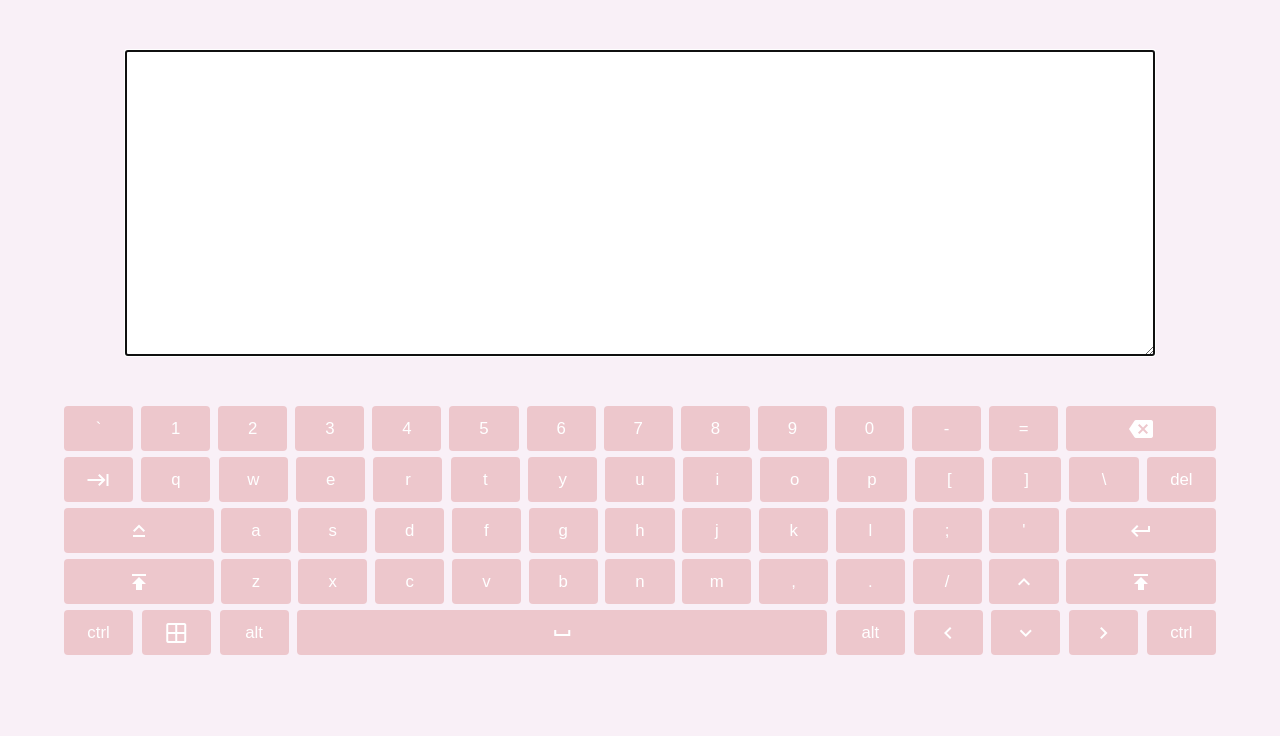
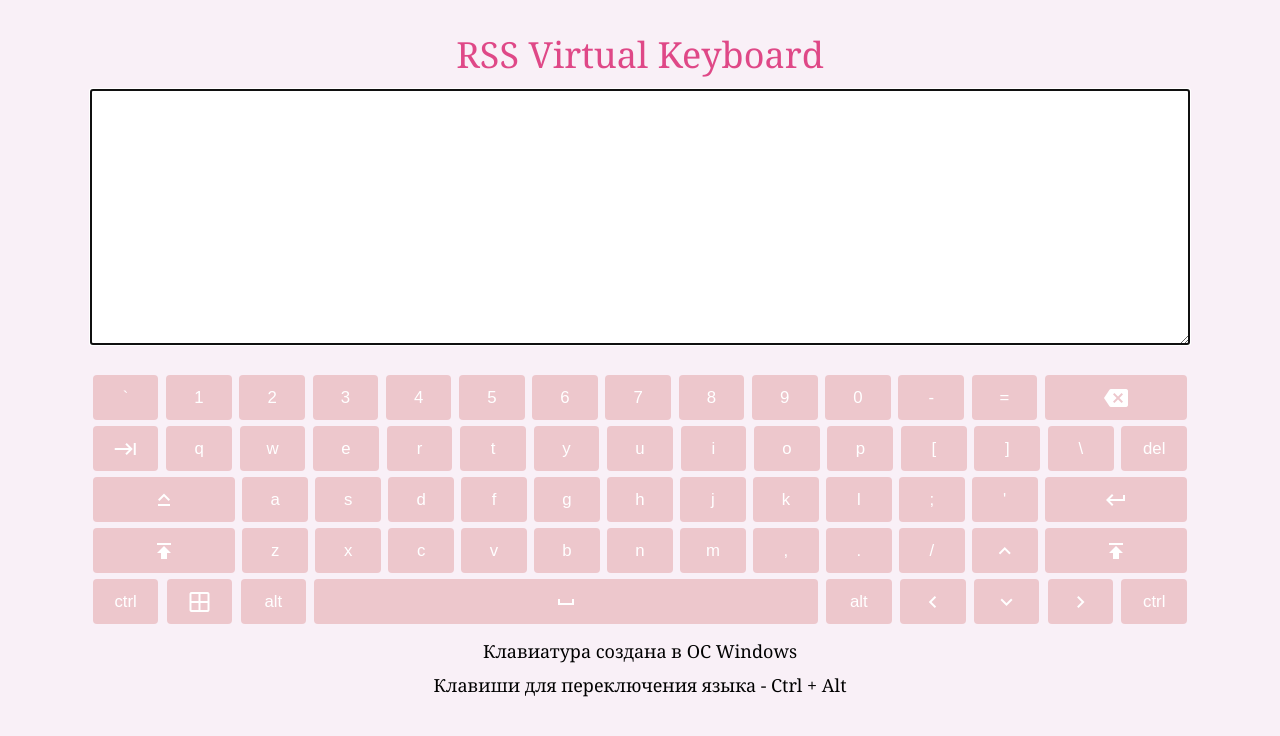
Before and after one commit to Lidiya-prog/Virtual-Keyboard, a website with bundled scripts: page src/index.html in a window 1280 px wide. Built offline with nearby package versions, Linux system fonts and the light colour scheme.

Commit message:
feat: add new function for generate keyboard, change styles

```diff
--- a/src/index.html
+++ b/src/index.html
@@ -12,7 +12,6 @@
     />
   </head>
   <body>
-    <div class="main-container"></div>
     <script type="module" src="./index.js"></script>
   </body>
 </html>
--- a/src/js/Keyboard.js
+++ b/src/js/Keyboard.js
@@ -77,17 +77,46 @@ export default class Keyboard {
 
         this.elements.keys = this.elements.keysContainer.querySelectorAll('.key');
 
-        const container = document.querySelector('.main-container')
+        // const container = document.querySelector('.main-container')
 
-        this.elements.main.appendChild(this.elements.textarea)
-        this.elements.main.appendChild(this.elements.keysContainer)
 
-        container.appendChild(this.elements.main)
+
+        // container.appendChild(this.elements.main)
+
+        this.renderKeyboard()
 
         this.elements.textarea.addEventListener('keyup', (event) => this.keyboardClick(event));
         this.elements.textarea.addEventListener('keydown', (event) => this.keyboardClick(event));
 
 
+
+    }
+
+    renderKeyboard() {
+        const container = document.createElement('div')
+        container.classList.add('main-container')
+        container.appendChild(this.elements.main)
+
+        document.body.prepend(container)
+
+        const header = document.createElement('h1')
+        header.textContent = 'RSS Virtual Keyboard'
+
+        container.prepend(header)
+
+        this.elements.main.appendChild(this.elements.textarea)
+        this.elements.main.appendChild(this.elements.keysContainer)
+
+        const elemOS = document.createElement('div')
+        elemOS.textContent = 'Клавиатура создана в  ОС Windows'
+        elemOS.classList.add('description')
+
+        const elemChange = document.createElement('div')
+        elemChange.textContent = 'Клавиши для переключения языка - Ctrl + Alt'
+        elemChange.classList.add('description')
+
+        this.elements.main.appendChild(elemOS)
+        this.elements.main.appendChild(elemChange)
 
     }
 
--- a/src/styles/scss/main.scss
+++ b/src/styles/scss/main.scss
@@ -6,14 +6,32 @@ body {
 
 .main-container {
   height: 100%;
-  width: 100%;
-  margin: 50px auto;
+  width: 95%;
+  margin: 30px auto;
+
+  h1 {
+    text-align: center;
+    margin: 0;
+    padding: 0;
+    margin-bottom: 10px;
+    color: #d51062bf;
+    font-family: Georgia, 'Times New Roman', Times, serif;
+    font-size: 36px;
+    font-weight: normal;
+  }
 
   .text-input {
-    width: 80%;
-    height: 300px;
+    width: 90%;
+    height: 250px;
     display: flex;
-    margin: 0 auto 50px;
+    margin: 0 auto 30px;
+  }
+
+  .description {
+    font-size: 18px;
+    font-weight: normal;
+    font-family: Georgia, 'Times New Roman', Times, serif;
+    margin-bottom: 10px;
   }
 }
 
@@ -22,13 +40,8 @@ body {
   flex-direction: column;
   justify-content: space-between;
   align-items: center;
-}
 
-.keyboard--hidden {
-  bottom: -100%;
-}
-
-.keyboard__keys {
+  &__keys {
     text-align: center;
     width: 90%;
     height: 100%;
@@ -37,6 +50,8 @@ body {
     flex-wrap: wrap;
     justify-content: space-between;
     gap: 6px;
+    margin-bottom: 15px;
+  }
 }
 
 .key {
@@ -62,16 +77,6 @@ body {
   &.extra-wide {
     width: 46%;
   }
-  &--activatable::after {
-    content: '';
-    top: 10px;
-    right: 10px;
-    position: absolute;
-    width: 8px;
-    height: 8px;
-    background: rgba(0, 0, 0, 0.4);
-    border-radius: 50%;
-  }
   &.pressed,
   &.key:active {
     background: rgb(189 35 35 / 56%);
```
Also changed, not shown: src/styles/main.css, 1 other file. Lines whose indentation alone changed are shown as unchanged.
